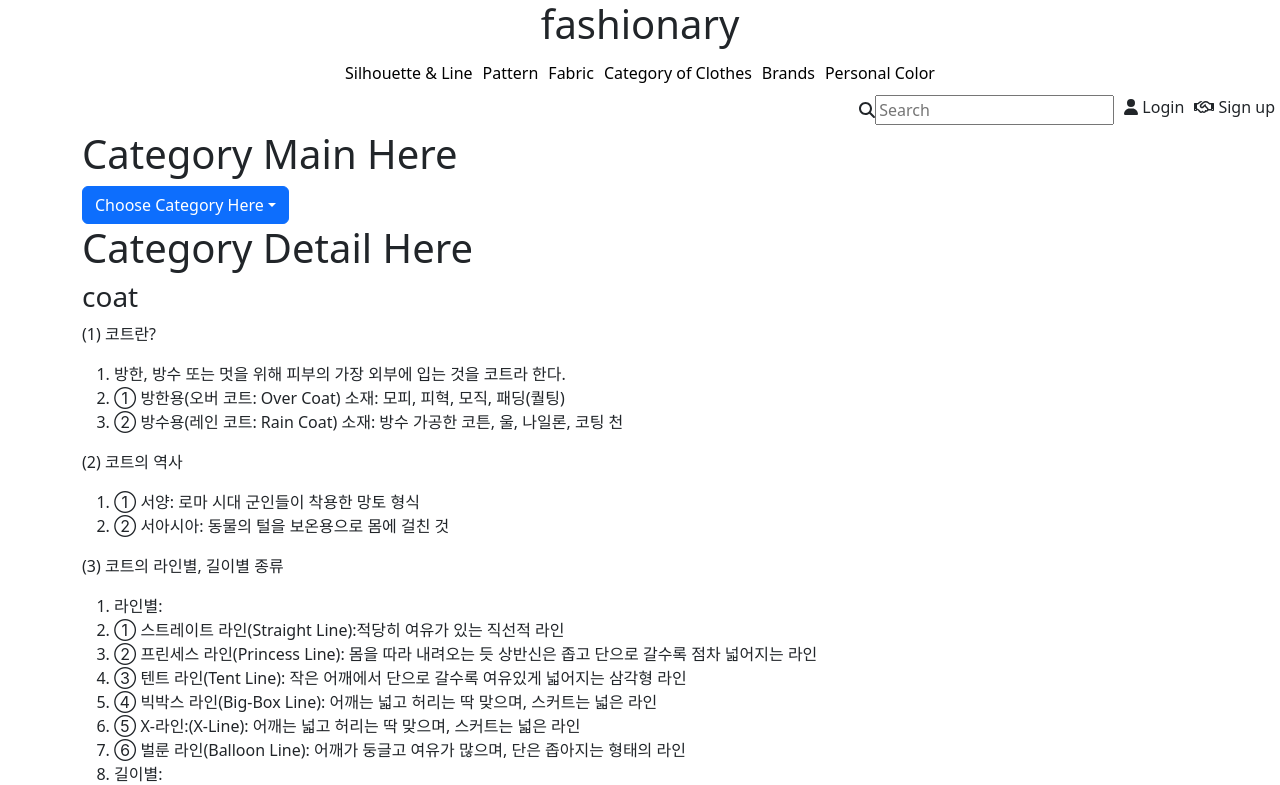
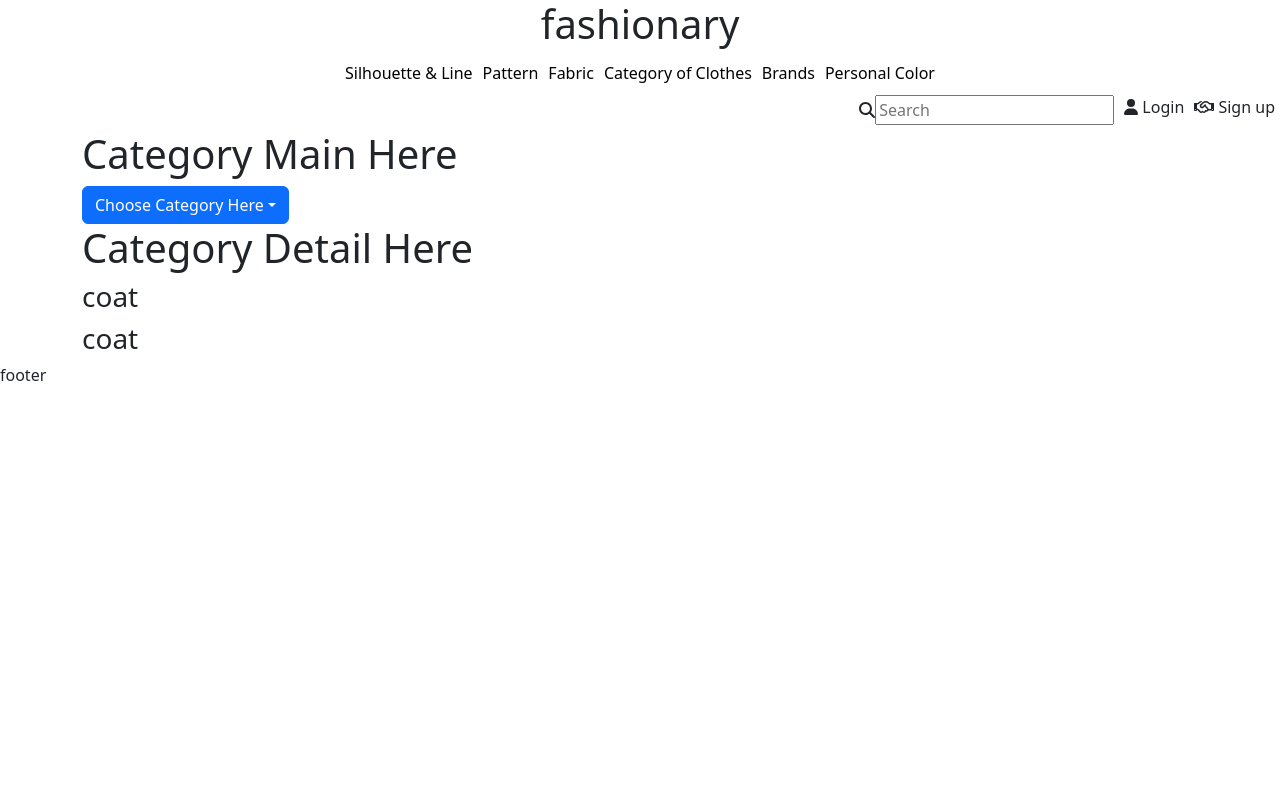
Before and after one commit to definitiomea/fashionary, a React (Create React App) app: page /category/1 in a window 1280 px wide. Shown: the top 785 px of the page. Built offline with nearby package versions, Linux system fonts and the light colour scheme; data requests are answered from the project's data file.

Commit message:
요소 반복 완료, 이제 리액트 슬릭 실험

```diff
--- a/src/Pages/detailfolder/CategoryDetail.jsx
+++ b/src/Pages/detailfolder/CategoryDetail.jsx
@@ -13,11 +13,6 @@ const CategoryDetail = () => {
         setClothes(data);
     }
 
-    /* const testText = () => {
-        console.log(clothes?.including);
-        console.log(clothes?.including[0].section1[0]);
-    } */
-
     useEffect(() => {
         getClothes();
     },[clothes]);
@@ -26,6 +21,11 @@ const CategoryDetail = () => {
         <>
             <h1>Category Detail Here</h1>
             {clothes && clothes?.including.map((item) => (
+                <div>
+                    <h3>{item && item.type}</h3>
+                </div>
+            ))}
+            {/* {clothes && clothes?.including.map((item) => (
                 <div>
                     <h3>{item && item.type}</h3>
                     <p>{item && item.section1_title}</p>
@@ -47,44 +47,7 @@ const CategoryDetail = () => {
                         ))}
                     </ol>
                 </div>
-            ))}
-            {/* {clothes && clothes?.including.map((item) => (
-                <li>{item && item?.type}
-
-                </li>
             ))} */}
-            {/* <hr></hr>
-            <h3>{clothes?.including[0]?.title && clothes?.including[0]?.title}</h3>
-            <p>{clothes?.including[0]?.section1_title && clothes?.including[0]?.section1_title}</p>
-            <ol>
-                <li>{clothes?.including[0]?.section1[0] && clothes?.including[0]?.section1[0]}</li>
-                <li>{clothes?.including[0]?.section1[1] && clothes?.including[0]?.section1[1]}</li>
-                <li>{clothes?.including[0]?.section1[2] && clothes?.including[0]?.section1[2]}</li>
-            </ol>
-            <p>{clothes?.including[0]?.section2_title && clothes?.including[0]?.section2_title}</p>
-            <ol>
-                <li>{clothes?.including[0]?.section2[0] && clothes?.including[0]?.section2[0]}</li>
-                <li>{clothes?.including[0]?.section2[1] && clothes?.including[0]?.section2[1]}</li>
-            </ol>
-            <p>{clothes?.including[0]?.section3_title && clothes?.including[0]?.section3_title}</p>
-            <ol>
-                <li>{clothes?.including[0]?.section3[0] && clothes?.including[0]?.section3[0]}</li>
-                <li>{clothes?.including[0]?.section3[1] && clothes?.including[0]?.section3[1]}</li>
-                <li>{clothes?.including[0]?.section3[2] && clothes?.including[0]?.section3[2]}</li>
-                <li>{clothes?.including[0]?.section3[3] && clothes?.including[0]?.section3[3]}</li>
-                <li>{clothes?.including[0]?.section3[4] && clothes?.including[0]?.section3[4]}</li>
-                <li>{clothes?.including[0]?.section3[5] && clothes?.including[0]?.section3[5]}</li>
-                <li>{clothes?.including[0]?.section3[6] && clothes?.including[0]?.section3[6]}</li>
-
-            </ol>
-            <ol>
-                <li>{clothes?.including[0]?.section3[7] && clothes?.including[0]?.section3[7]}</li>
-                <li>{clothes?.including[0]?.section3[8] && clothes?.including[0]?.section3[8]}</li>
-                <li>{clothes?.including[0]?.section3[9] && clothes?.including[0]?.section3[9]}</li>
-                <li>{clothes?.including[0]?.section3[10] && clothes?.including[0]?.section3[10]}</li>
-                <li>{clothes?.including[0]?.section3[11] && clothes?.including[0]?.section3[11]}</li>
-                <li>{clothes?.including[0]?.section3[12] && clothes?.including[0]?.section3[12]}</li>
-            </ol> */}
         </>
     );
 }
```
